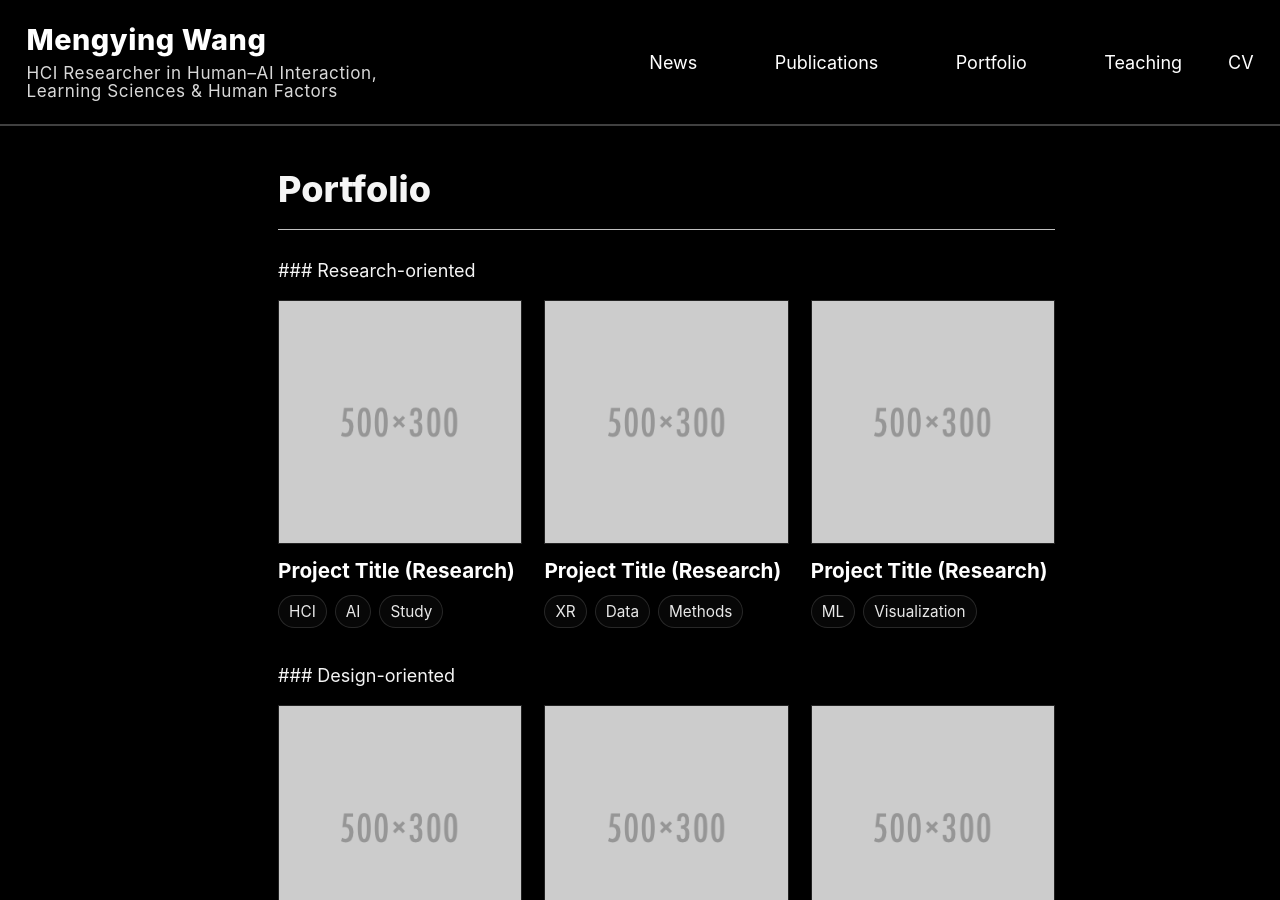
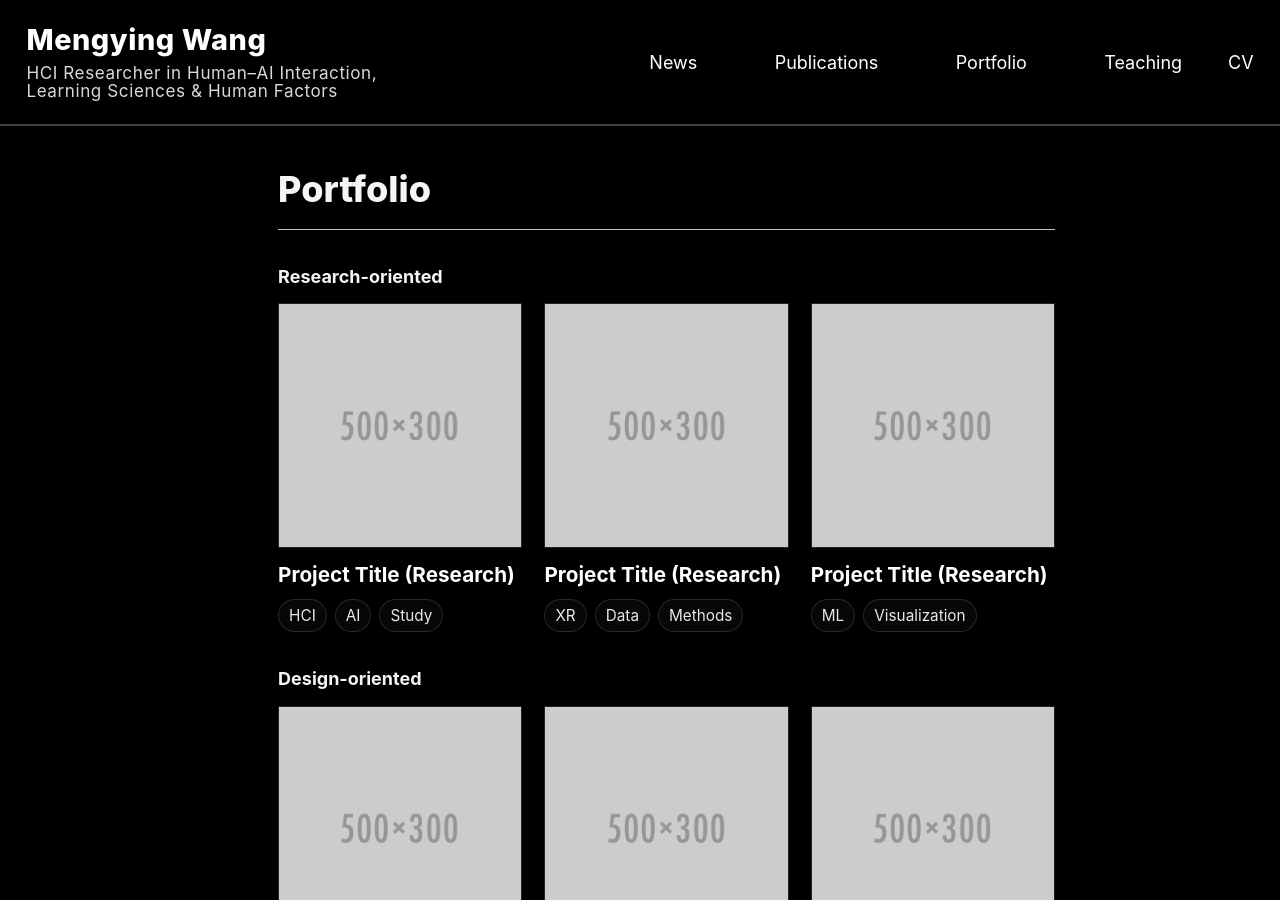
Before and after one commit to mengyingWWW/mengyingWWW.github.io, a Jekyll site: the page built from index.md, in a window 1280 px wide and 900 px high, scrolled down 1889 px. Built offline with Jekyll 4.4.1, drawn with Linux system fonts in a browser that asks for light colours; a script bundle is joined from its source files by our own code; library files that are not in the unit come from our copies.

Commit message:
Update portfolio section subtitles in index.md

```diff
--- a/index.md
+++ b/index.md
@@ -81,7 +81,7 @@ submission to Artificial Intelligence in Education (AIED 2026).</strong></p>
 <section id="portfolio">
   <h2 class="section-title">Portfolio</h2>
 
-### Research-oriented
+<h3 class="portfolio-subtitle">Research-oriented</h3>
 <div class="portfolio-grid">
 
   <div class="portfolio-item">
@@ -136,7 +136,7 @@ submission to Artificial Intelligence in Education (AIED 2026).</strong></p>
 
 </div>
 
-### Design-oriented
+<h3 class="portfolio-subtitle">Design-oriented</h3>
 <div class="portfolio-grid">
 
   <div class="portfolio-item">
```
